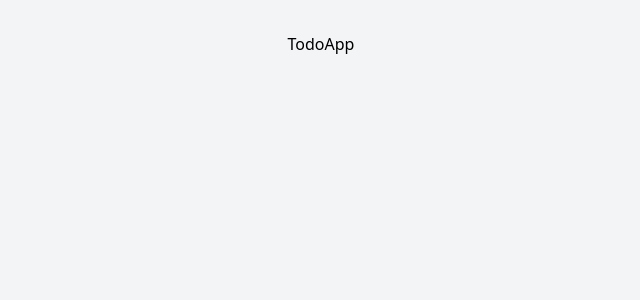
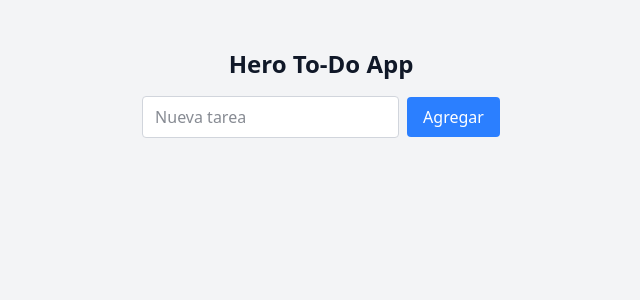
Before and after one commit to manulecam/react-zero-to-hero, a React (Vite) app in the folder Hero To-Do App/: page / in a window 1280 px wide. Shown: the top 300 px of the page, without its empty margins (319-959 px from the left). Built offline with nearby package versions, Linux system fonts and the light colour scheme.

Commit message:
feat: create basic to-do app component
create basic component with input and button.
no add funtionality.

```diff
--- a/Hero To-Do App/src/TodoApp.tsx
+++ b/Hero To-Do App/src/TodoApp.tsx
@@ -4,7 +4,16 @@ export default function TodoApp() {
 
   return (
     <>
-      <h1>TodoApp</h1>
+      <div className="p-4 bg-gray-100 dark:bg-gray-900 min-h-screen">
+        <h1 className="text-2xl font-bold mb-4 text-gray-900 dark:text-white">Hero To-Do App</h1>
+        <input
+          className="border border-gray-300 dark:border-gray-600 rounded px-3 py-2 mr-2 bg-white dark:bg-gray-800 text-gray-900 dark:text-white"
+          placeholder="Nueva tarea"
+        />
+        <button className="bg-blue-500 dark:bg-blue-600 text-white px-4 py-2 rounded hover:bg-blue-600 dark:hover:bg-blue-700">
+          Agregar
+        </button>
+      </div>
     </>
   )
 }
```
